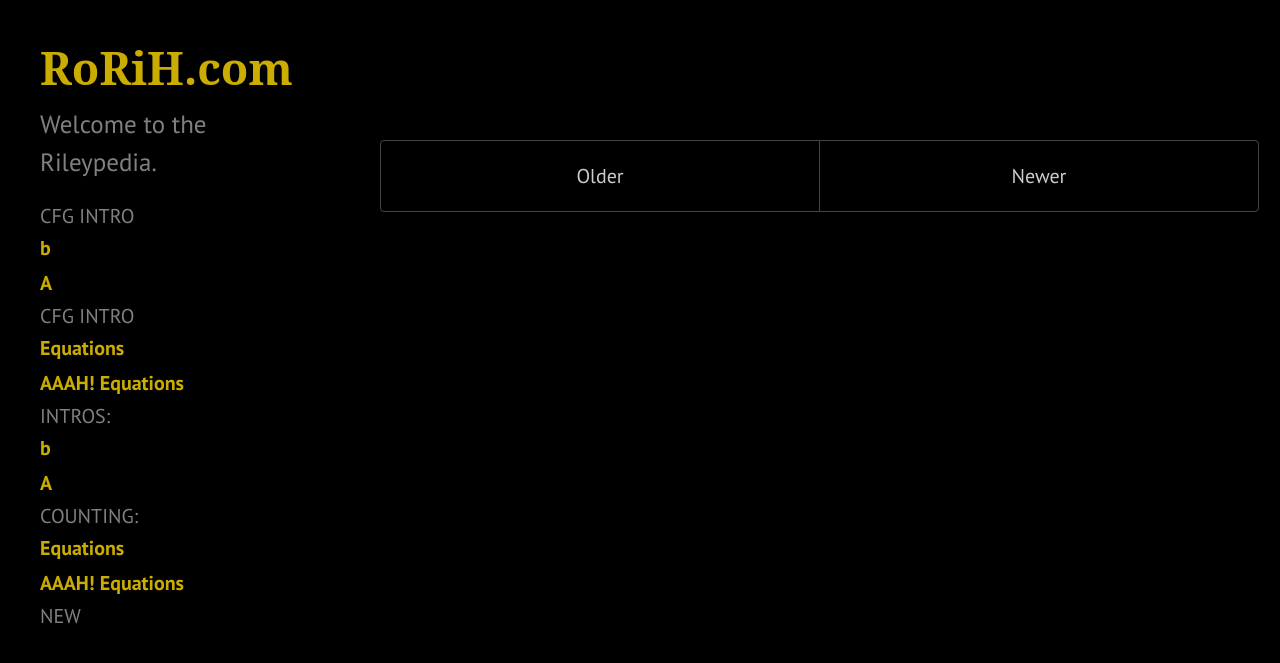
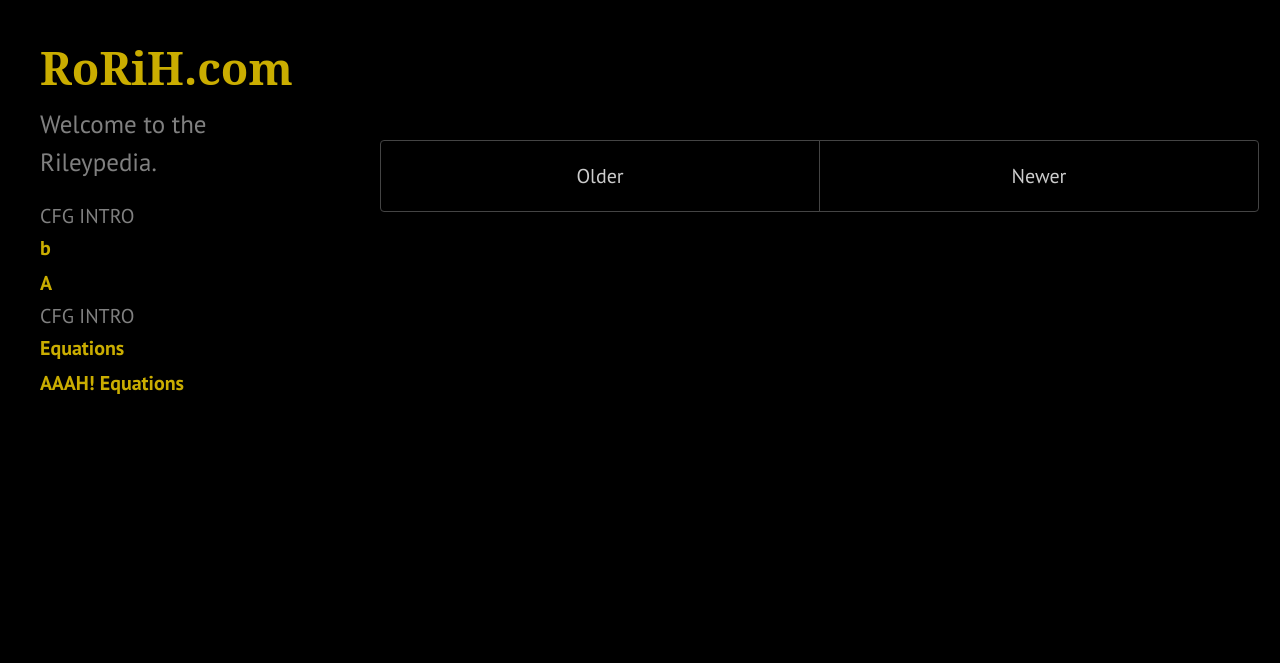
Before and after one commit to roriholm/roriholm.github.io, a Jekyll site: the page built from index.html, in a window 1280 px wide. Shown: the top 663 px of the page. Built offline with Jekyll 4.4.1, drawn with Linux system fonts in a browser that asks for light colours; the list of posts is cut into pages by our own code.

```diff
--- a/_config.yml
+++ b/_config.yml
@@ -14,9 +14,8 @@ collections:
   intros:
     output: true
     nav_label: CFG INTRO
-    order:
-      - b.md
-      - a.md
+    order: [b.md, a.md]
+
   mathpages:
     output: true
     nav_label: CFG INTRO
--- a/_includes/sidebar.html
+++ b/_includes/sidebar.html
@@ -12,16 +12,6 @@
         <a class="sidebar-nav-item{% if page.url == page.url %} active{% endif %}" href="{{ site.baseurl }}{{ page.url  | remove_first: '/' }}">{{ page.title }}</a>
         {% endfor %}
       {% endfor %}
-
-      INTROS:
-      {% for page in site.intros %}
-        <a class="sidebar-nav-item{% if page.url == page.url %} active{% endif %}" href="{{ site.baseurl }}{{ page.url  | remove_first: '/' }}">{{ page.title }}</a>
-      {% endfor %}
-      COUNTING:
-      {% for page in site.mathpages %}
-        <a class="sidebar-nav-item{% if page.url == page.url %} active{% endif %}" href="{{ site.baseurl }}{{ page.url  | remove_first: '/' }}">{{ page.title }}</a>
-      {% endfor %}
-      NEW
     </nav>
 
   </div>
```
